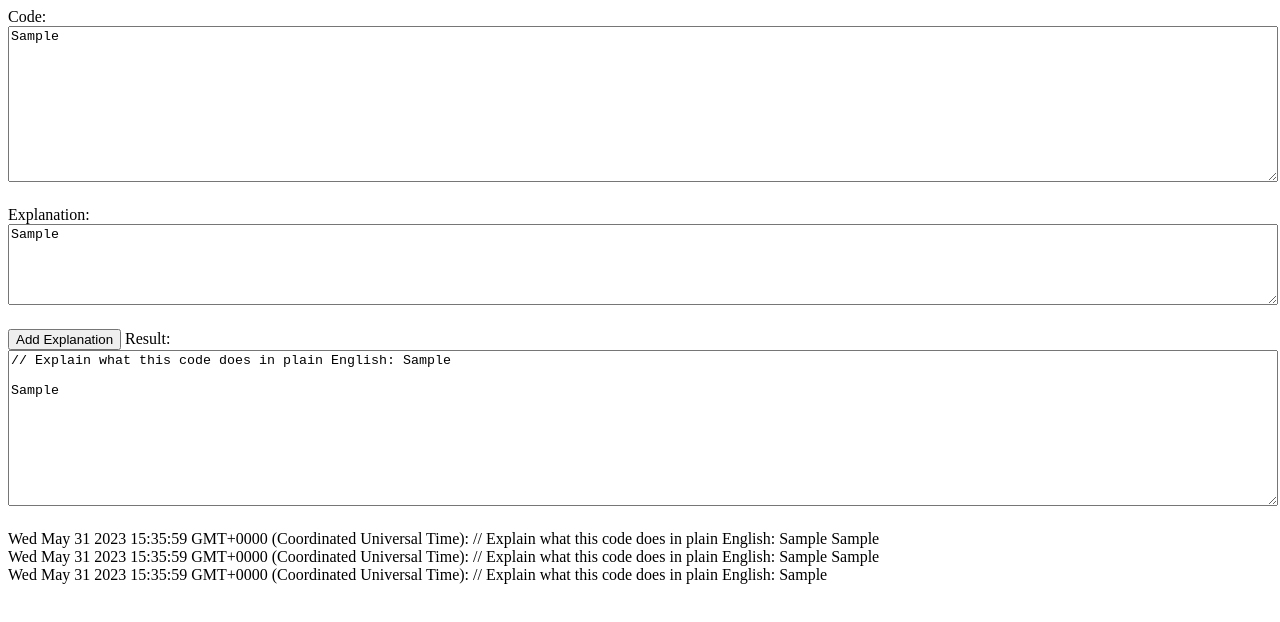
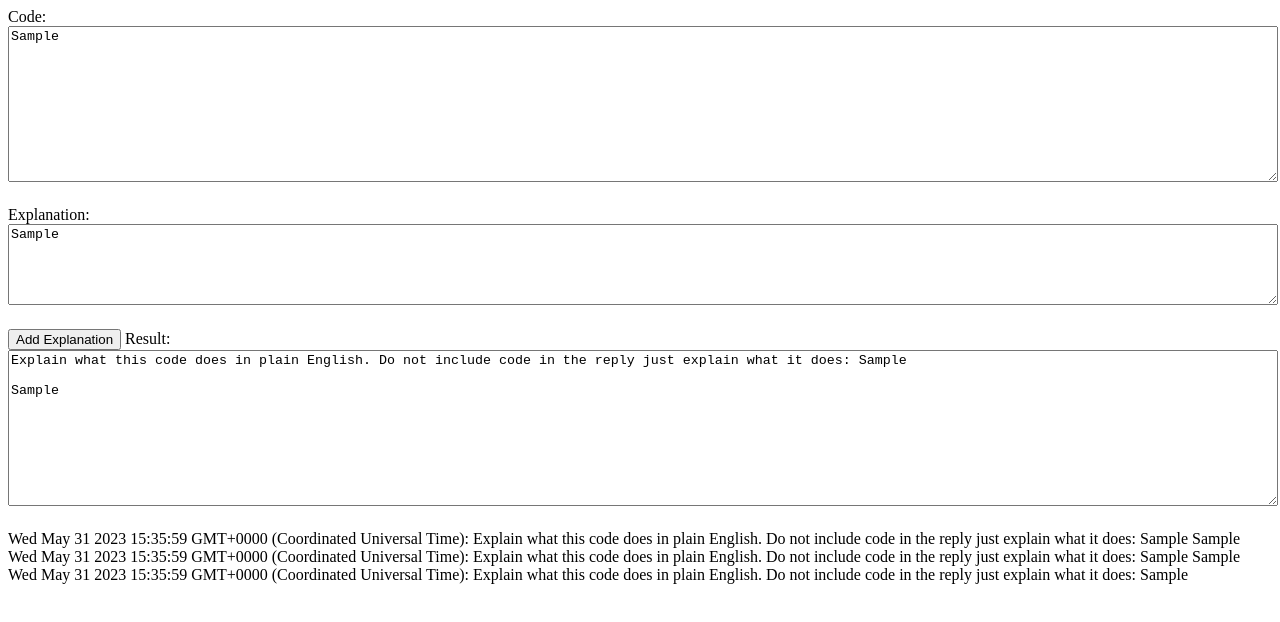
Before and after one commit to isauravmanitripathi/Baisc-sentance, a plain HTML site: page index.html in a window 1280 px wide. Both pictures are taken after typing "Sample", "Sample", "Sample" into the empty fields and a click on the button "Add Explanation". Drawn offline with Linux system fonts and the light colour scheme.

Commit message:
pushing all

```diff
--- a/index.html
+++ b/index.html
@@ -28,7 +28,7 @@
     function addExplanation() {
         var code = document.getElementById("code_area").value;
         var explanation = document.getElementById("explanation_area").value;
-        var modifiedCode = "// Explain what this code does in plain English: " + explanation + "\n\n" + code;
+        var modifiedCode = "Explain what this code does in plain English. Do not include code in the reply just explain what it does: " + explanation + "\n\n" + code;
         document.getElementById("result_area").value = modifiedCode;
 
         // Create a new div for the past result
```
